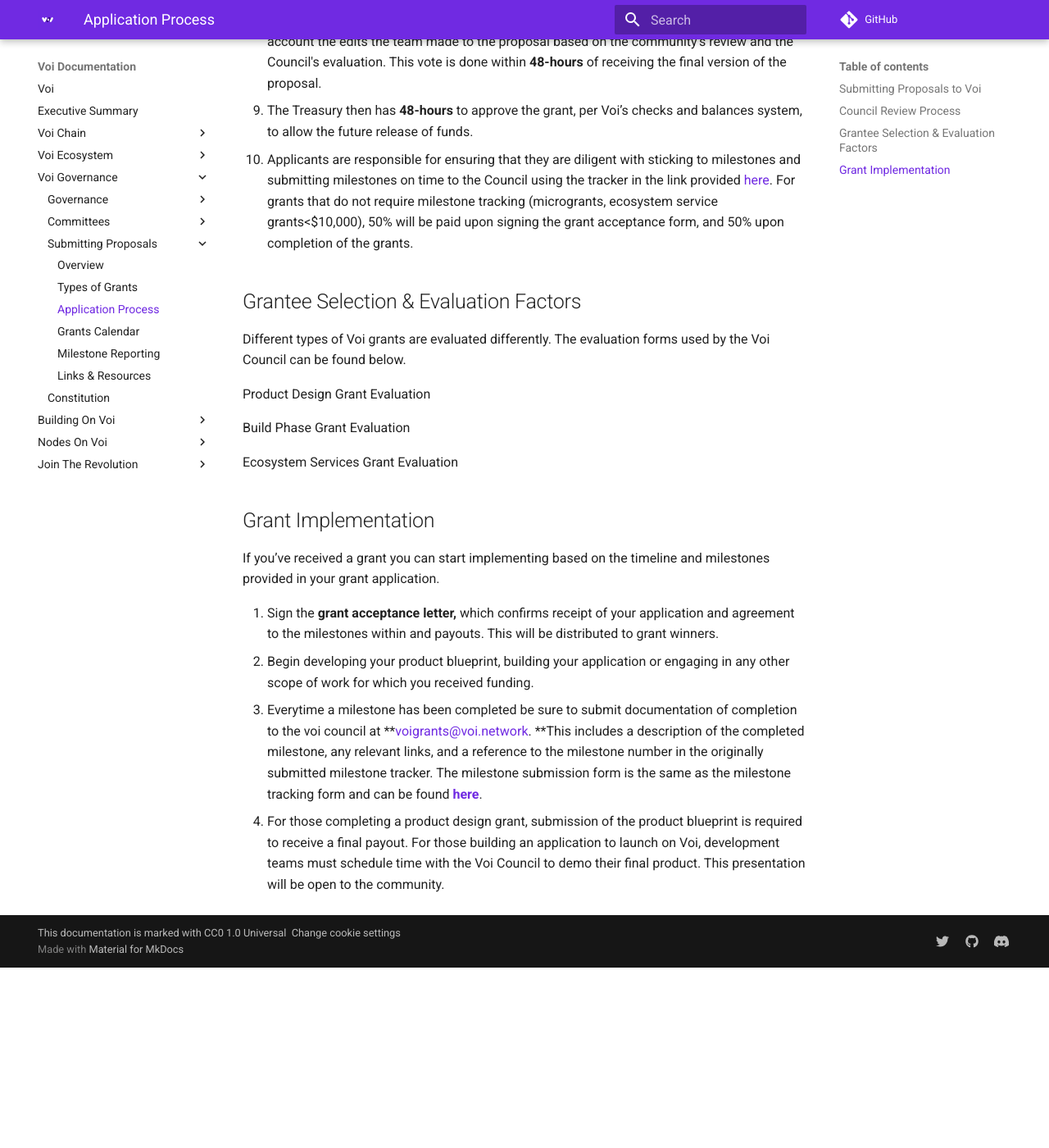
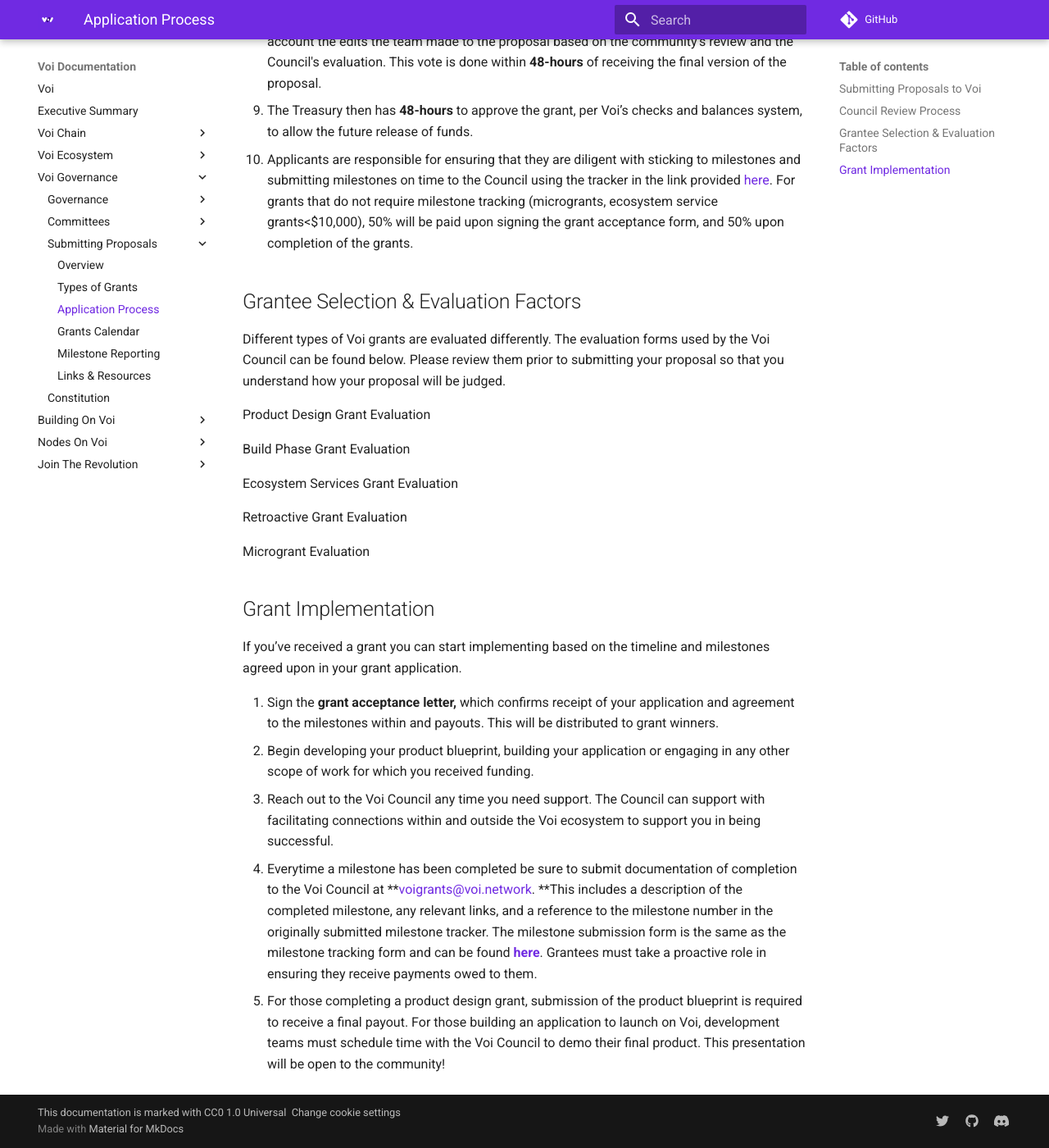
Before and after one commit to VoiNetwork/learn-more, an MkDocs documentation site: the page built from docs/governance/proposals/application-process.md, in a window 1280 px wide and 1400 px high, scrolled down 1730 px. Shown: the whole window at 82% size. Built offline with MkDocs 1.6.1 and Material for MkDocs 9.7.7, drawn with Linux system fonts in a browser that asks for light colours; plug-ins that fetch from the network failed and are left out; comment, search, counter and statistics services are not loaded; before the commit the page ends 2910 px from its top, so only the background shows below that; some of the changed text lies outside the part shown.

Commit message:
Update application-process.md

```diff
--- a/docs/governance/proposals/application-process.md
+++ b/docs/governance/proposals/application-process.md
@@ -38,7 +38,7 @@
 
 ## Grantee Selection & Evaluation Factors
 
-Different types of Voi grants are evaluated differently. The evaluation forms used by the Voi Council can be found below.
+Different types of Voi grants are evaluated differently. The evaluation forms used by the Voi Council can be found below. Please review them prior to submitting your proposal so that you understand how your proposal will be judged.
 
 Product Design Grant Evaluation
 
@@ -46,14 +46,17 @@
 
 Ecosystem Services Grant Evaluation
 
+Retroactive Grant Evaluation
+
+Microgrant Evaluation
+
 
 ## Grant Implementation
 
-If you’ve received a grant you can start implementing based on the timeline and milestones provided in your grant application.
-
-
+If you’ve received a grant you can start implementing based on the timeline and milestones agreed upon in your grant application.
 
 1. Sign the **grant acceptance letter,** which confirms receipt of your application and agreement to the milestones within and payouts. This will be distributed to grant winners.
 2. Begin developing your product blueprint, building your application or engaging in any other scope of work for which you received funding.
-3. Everytime a milestone has been completed be sure to submit documentation of completion to the voi council at **[voigrants@voi.network](mailto:voigrants@voi.network). **This includes a description of the completed milestone, any relevant links, and a reference to the milestone number in the originally submitted milestone tracker. The milestone submission form is the same as the milestone tracking form and can be found **[here](https://docs.google.com/document/d/17QS_FfhjEttHnXu2d3DWKk4qoD6irAv0F3sVF17Y6wQ/edit#heading=h.alfnp343pc9r)**.
-4. For those completing a product design grant, submission of the product blueprint is required to receive a final payout. For those building an application to launch on Voi, development teams must schedule time with the Voi Council to demo their final product. This presentation will be open to the community.
+3. Reach out to the Voi Council any time you need support. The Council can support with facilitating connections within and outside the Voi ecosystem to support you in being successful.
+4. Everytime a milestone has been completed be sure to submit documentation of completion to the Voi Council at **[voigrants@voi.network](mailto:voigrants@voi.network). **This includes a description of the completed milestone, any relevant links, and a reference to the milestone number in the originally submitted milestone tracker. The milestone submission form is the same as the milestone tracking form and can be found **[here](https://docs.google.com/document/d/17QS_FfhjEttHnXu2d3DWKk4qoD6irAv0F3sVF17Y6wQ/edit#heading=h.alfnp343pc9r)**. Grantees must take a proactive role in ensuring they receive payments owed to them.
+5. For those completing a product design grant, submission of the product blueprint is required to receive a final payout. For those building an application to launch on Voi, development teams must schedule time with the Voi Council to demo their final product. This presentation will be open to the community!
```
Also changed, not shown: other parts of docs/governance/proposals/application-process.md (+1 -1 lines).
